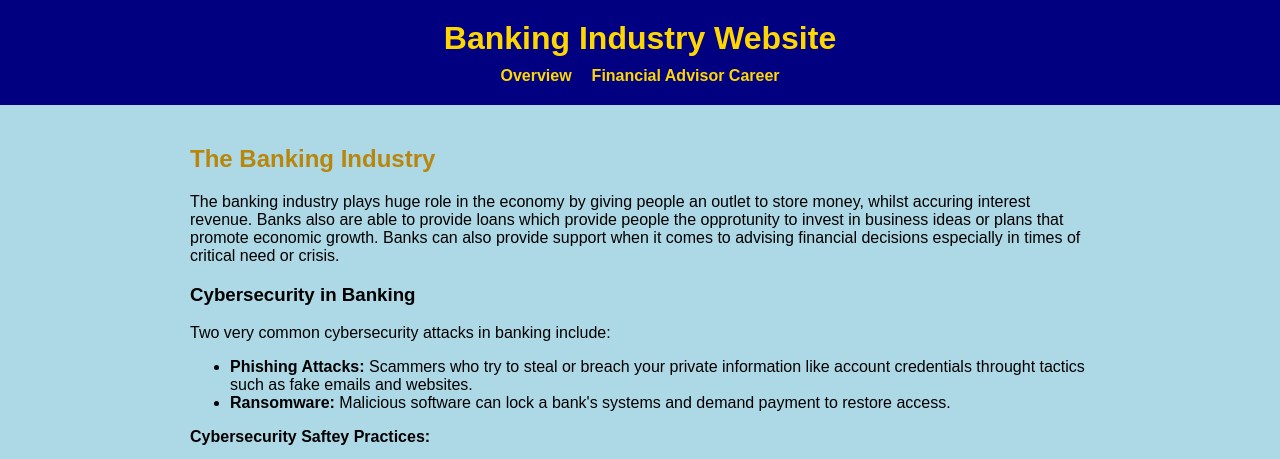
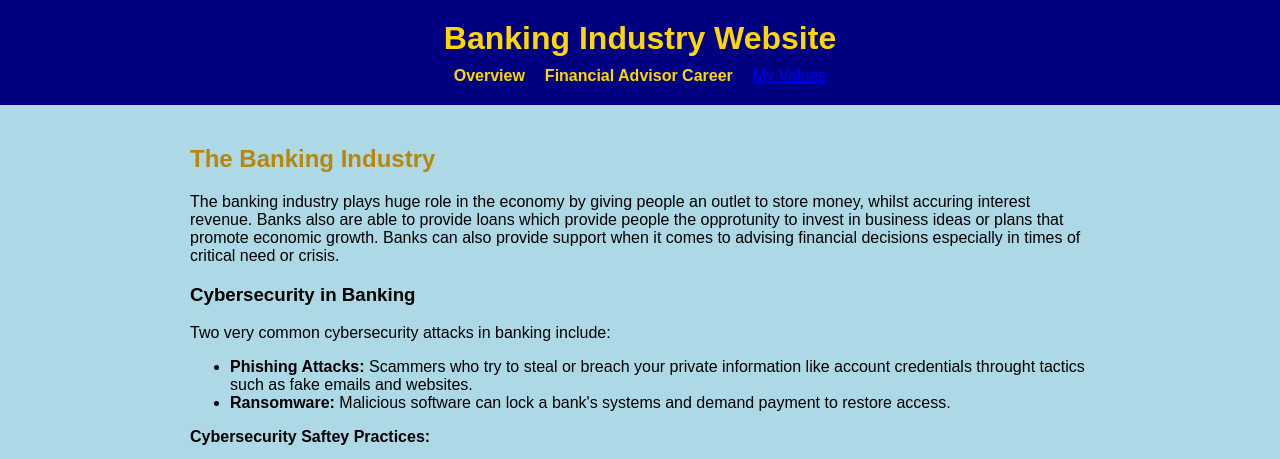
Before and after one commit to mpatt410/ITEC-101-Website, a plain HTML site: page index.html in a window 1280 px wide. Shown: the top 459 px of the page. Drawn offline with Linux system fonts and the light colour scheme.

Commit message:
Update index.html

```diff
--- a/index.html
+++ b/index.html
@@ -96,6 +96,7 @@
             <ul>
                 <li><a onclick="showSection('overview')">Overview</a></li>
                 <li><a onclick="showSection('financial')">Financial Advisor Career</a></li>
+                <a href="personalvalues.html">My Values</a>
             </ul>
         </nav>
     </header>
```
